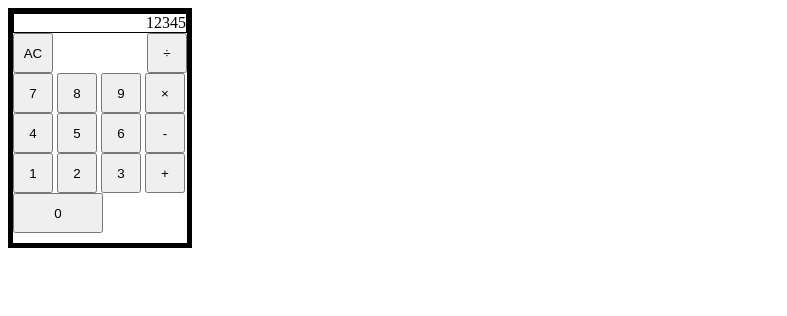
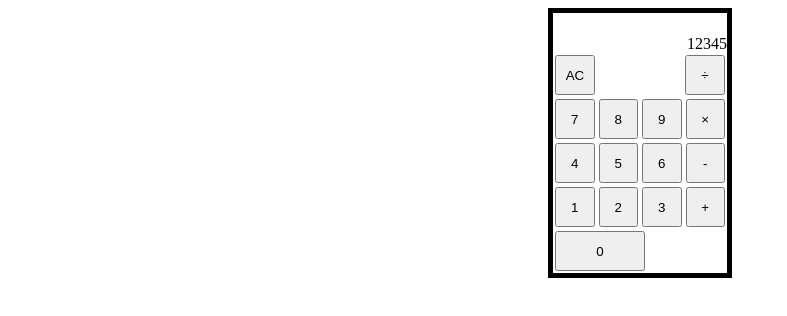
Before and after one commit to biniyamNegasa/odin-calculator, a plain HTML site: page index.html in a window 1280 px wide. Shown: the whole page, without its empty margins (0-787 px from the left). Drawn offline with Linux system fonts and the light colour scheme.

Commit message:
Order the buttons

```diff
--- a/style.css
+++ b/style.css
@@ -1,21 +1,28 @@
+
+body {
+    display: flex;
+    justify-content: center;
+}
 
 .container {
     border: 5px solid black;
     width: 174px;
-    height: 230px;
+    height: 260px;
     border-color: black;
     display: flex;
     flex-direction: column;
+    justify-content: flex-end;
 }
 
 button {
     width: 40px;
     height: 40px;
+    margin: 2px;
 }
 
 .display {
     text-align: right;
-    border: 1px solid black;
+    /* border: 1px solid black; */
 
 }
 
@@ -27,3 +34,8 @@ button {
 button.zero {
     width: 90px;
 }
+
+.clear-divide, .first-row, .second-row, .third-row, .bottom {
+    display: flex;
+    justify-content: space-between;
+}
```
